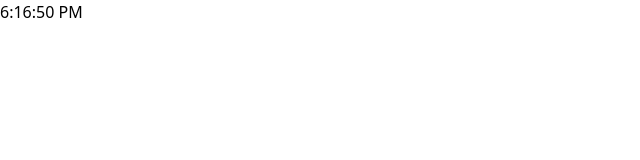
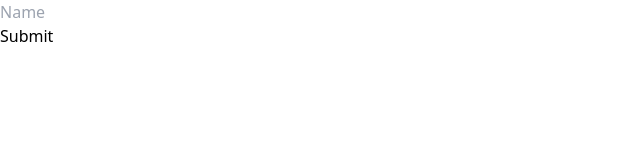
Before and after one commit to iamharshpatil/Test_React, a React (Vite) app: page / in a window 1280 px wide. Shown: the top 160 px of the page, without its empty margins (0-640 px from the left). Built offline with nearby package versions, Linux system fonts and the light colour scheme.

Commit message:
2 Way binding

```diff
--- a/src/App.jsx
+++ b/src/App.jsx
@@ -4,20 +4,23 @@ import { useState } from "react";
 
 const App = () => {
 
-  const [Time, setTime] = useState(new Date().toLocaleTimeString());
+  const [username,setusername] = useState("")
 
-  setInterval(() => {
-    setTime(new Date().toLocaleTimeString());
-  }, 1000);
+ const submitH = (e)=>{
+   e.preventDefault();
+   console.log(username)
+ }
+
 
   return (
     <div>
-
-     <h1 className="text-[10vw]">{Time}</h1>
+      <form  onSubmit={submitH}>
+      <input className=" border border-black" placeholder="Name" type="text" onChange={(e)=> setusername(e.target.value)} value={username} name="username" />
+    <br />
+    <input type="submit"/>
+      </form>
 
     </div>
-
-
 
   )
 };
```
